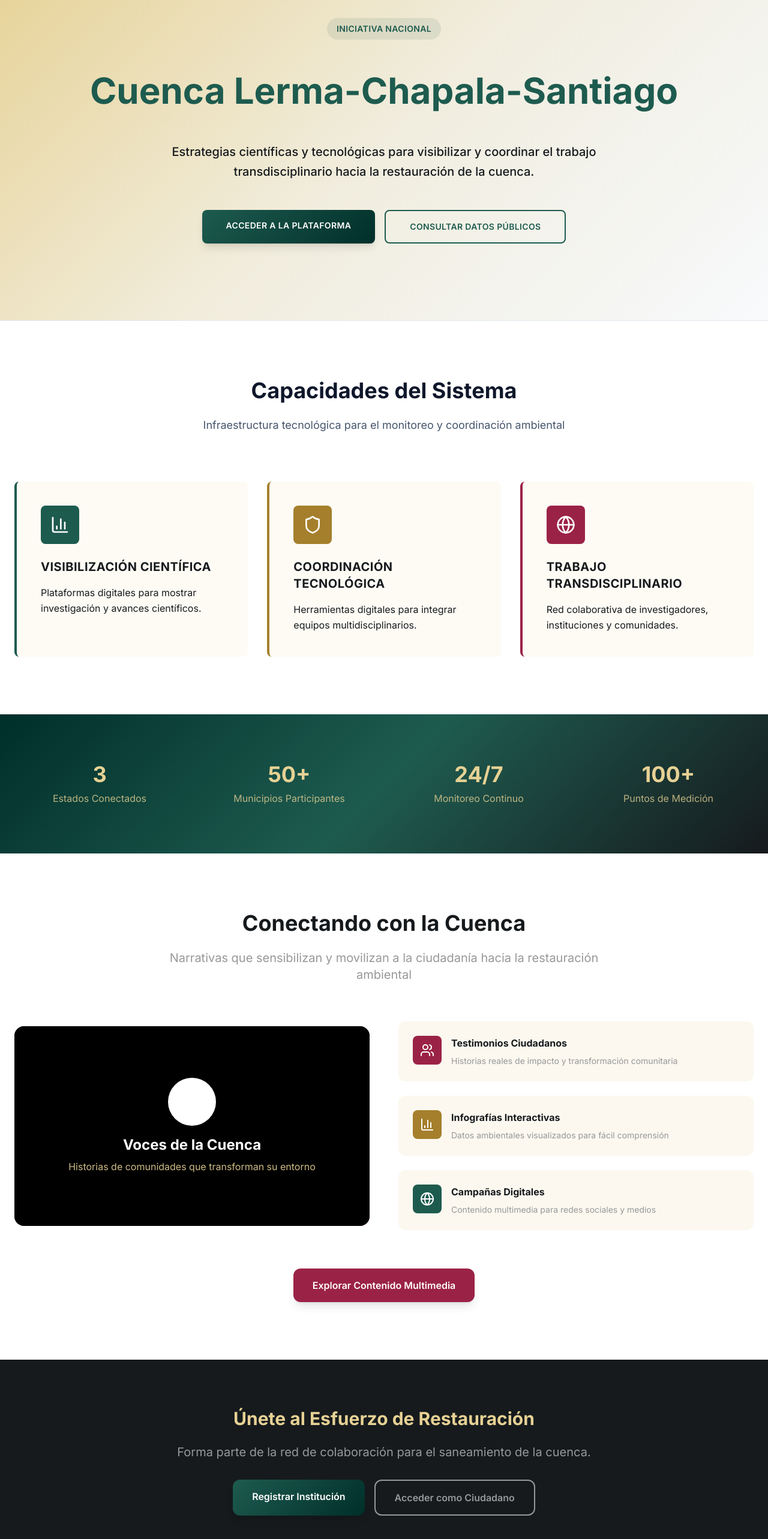
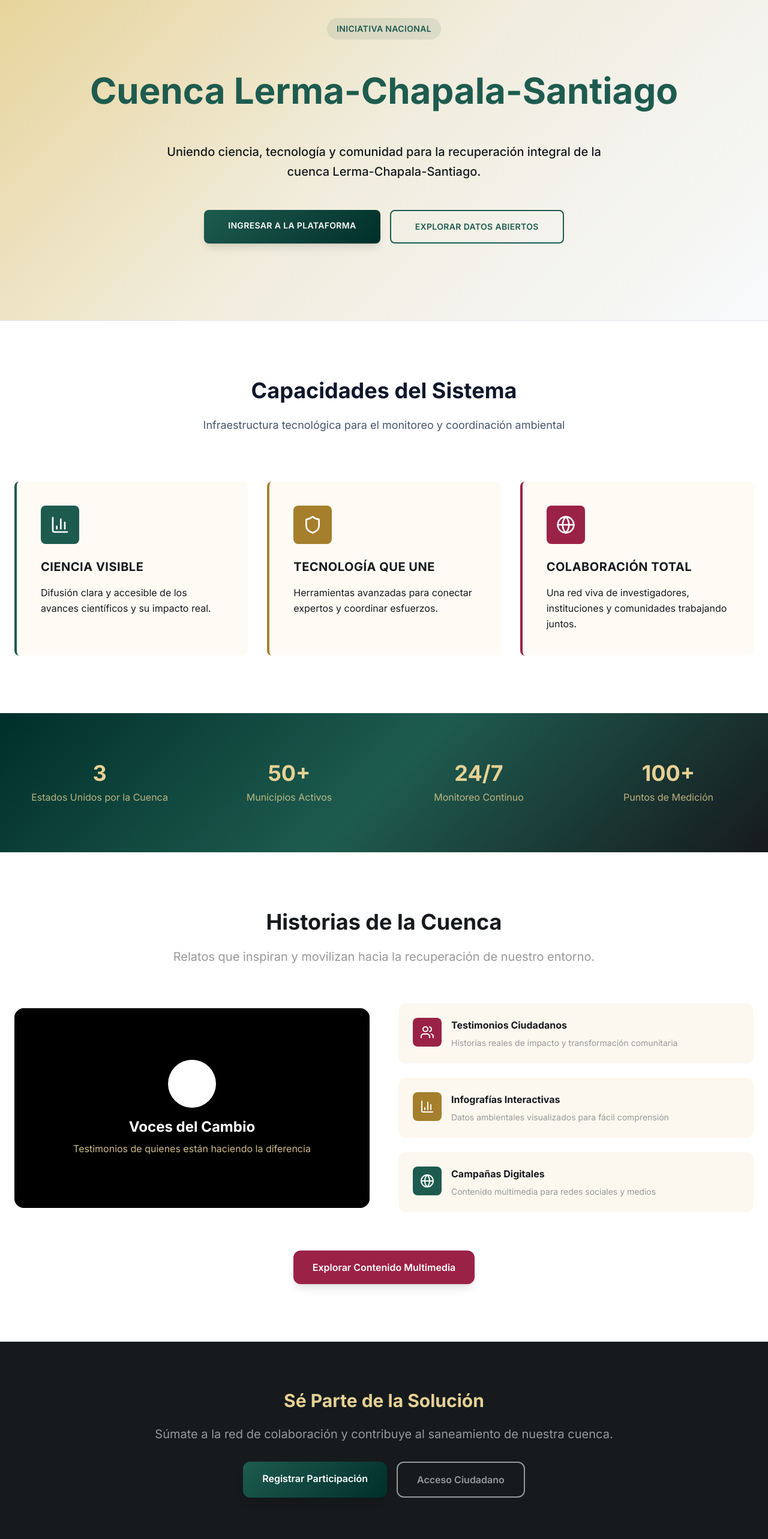
Before and after one commit to JuanMGlez/cuenca-hub, a Next.js app: page / in a window 1280 px wide. Shown: the part 230-2796 px from the top of the page at 60% size. Built offline with nearby package versions, Linux system fonts and the light colour scheme.

Commit message:
feat: Update titles, descriptions, and labels across communication, login, and home pages for improved clarity.

```diff
--- a/app/comunicacion-social/page.tsx
+++ b/app/comunicacion-social/page.tsx
@@ -24,17 +24,16 @@ export default function ComunicacionSocial() {
 
         <div className="relative z-10 text-center text-white max-w-4xl mx-auto px-6">
           <h1 className="text-5xl md:text-7xl font-bold mb-8 leading-tight">
-            Historias que
-            <span className="block text-cream">Transforman</span>
+            Historias de Cambio
           </h1>
           <p className="text-2xl mb-12 text-cream opacity-90 max-w-2xl mx-auto">
-            Conoce las estrategias científicas y tecnológicas que están transformando la cuenca
+            Descubre cómo la ciencia y la tecnología están recuperando nuestra cuenca.
           </p>
 
           <div className="flex flex-col sm:flex-row gap-6 justify-center items-center">
             <button className="group flex items-center space-x-3 bg-charcoal bg-opacity-80 backdrop-blur-md px-8 py-4 rounded-full text-cream font-semibold hover:bg-opacity-90 transition-all">
               <Play className="w-6 h-6 group-hover:scale-110 transition-transform" />
-              <span>Ver Documental Principal</span>
+              <span>Ver Documental</span>
             </button>
             <div className="flex items-center space-x-6 text-cream text-sm">
               <div className="flex items-center space-x-2">
@@ -54,8 +53,8 @@ export default function ComunicacionSocial() {
       <section className="py-24 px-6 bg-white border-t border-slate-200">
         <div className="max-w-7xl mx-auto">
           <div className="text-center mb-20">
-            <h2 className="text-4xl font-bold text-foreground mb-6">Voces de la Comunidad</h2>
-            <p className="text-lg text-foreground max-w-2xl mx-auto">Testimonios reales de quienes viven y trabajan por la cuenca</p>
+            <h2 className="text-4xl font-bold text-foreground mb-6">Testimonios Vivos</h2>
+            <p className="text-lg text-foreground max-w-2xl mx-auto">Experiencias reales de quienes trabajan día a día por la cuenca.</p>
           </div>
 
           <div className="grid md:grid-cols-2 lg:grid-cols-3 gap-8 max-w-6xl mx-auto">
@@ -90,8 +89,8 @@ export default function ComunicacionSocial() {
       <section className="py-24 px-6 bg-charcoal">
         <div className="max-w-7xl mx-auto">
           <div className="text-center mb-20">
-            <h2 className="text-4xl font-bold text-cream mb-6">Datos que Impactan</h2>
-            <p className="text-lg text-cream opacity-90 max-w-2xl mx-auto">Infografías interactivas que hacen visible el cambio</p>
+            <h2 className="text-4xl font-bold text-cream mb-6">Impacto en Cifras</h2>
+            <p className="text-lg text-cream opacity-90 max-w-2xl mx-auto">Visualiza el progreso y los resultados de nuestros esfuerzos conjuntos.</p>
           </div>
 
           <div className="grid lg:grid-cols-2 gap-12 items-center">
@@ -127,11 +126,11 @@ export default function ComunicacionSocial() {
       </section>
 
       {/* Campañas Digitales */}
-      <section className="py-24 px-6" style={{backgroundColor: 'color-mix(in srgb, var(--color-cream) 15%, transparent)'}}>
+      <section className="py-24 px-6" style={{ backgroundColor: 'color-mix(in srgb, var(--color-cream) 15%, transparent)' }}>
         <div className="max-w-7xl mx-auto">
           <div className="text-center mb-20">
-            <h2 className="text-4xl font-bold text-foreground mb-6">Campañas Activas</h2>
-            <p className="text-lg text-foreground max-w-2xl mx-auto">Únete a las iniciativas que están marcando la diferencia</p>
+            <h2 className="text-4xl font-bold text-foreground mb-6">Súmate a la Acción</h2>
+            <p className="text-lg text-foreground max-w-2xl mx-auto">Participa en las iniciativas que están transformando nuestra realidad.</p>
           </div>
 
           <div className="grid md:grid-cols-3 gap-8 max-w-5xl mx-auto">
@@ -158,9 +157,9 @@ export default function ComunicacionSocial() {
       {/* CTA Final */}
       <section className="py-20 px-6 bg-charcoal text-white">
         <div className="max-w-4xl mx-auto text-center">
-          <h2 className="text-3xl font-bold mb-6 text-cream">Sé Parte del Cambio</h2>
+          <h2 className="text-3xl font-bold mb-6 text-cream">Tu Voz Importa</h2>
           <p className="text-xl mb-8 text-cream opacity-90">
-            Comparte tu historia, descarga recursos o colabora en nuestras campañas
+            Comparte tu experiencia, accede a recursos y colabora con nosotros.
           </p>
           <div className="flex flex-col sm:flex-row gap-6 justify-center items-center">
             <button className="btn-primary px-8 py-4 rounded-xl font-semibold shadow-lg flex items-center space-x-2">
--- a/app/login/page.tsx
+++ b/app/login/page.tsx
@@ -53,7 +53,7 @@ export default function Login() {
         <div className="max-w-7xl mx-auto px-6 py-4 flex items-center justify-between">
           <Link href="/" className="flex items-center space-x-3 text-foreground hover:text-primary transition-colors">
             <ArrowLeft className="w-5 h-5" />
-            <span className="font-semibold">Volver a Cuenca Hub</span>
+            <span className="font-semibold">Regresar al Inicio</span>
           </Link>
           <div className="text-sm text-neutral">Iniciar Sesión</div>
         </div>
@@ -63,7 +63,7 @@ export default function Login() {
         <div className="max-w-md mx-auto">
           <div className="text-center mb-8">
             <h1 className="text-3xl font-bold text-foreground mb-4">Iniciar Sesión</h1>
-            <p className="text-lg text-foreground">Accede a la plataforma científica</p>
+            <p className="text-lg text-foreground">Ingresa a tu cuenta para continuar colaborando</p>
           </div>
 
           <div className="bg-white rounded-2xl shadow-lg p-8">
@@ -81,7 +81,7 @@ export default function Login() {
               )}
 
               <div>
-                <label className="block text-sm font-semibold text-foreground mb-2">Correo Electrónico</label>
+                <label className="block text-sm font-semibold text-foreground mb-2">Correo Institucional o Personal</label>
                 <div className="relative">
                   <Mail className="absolute left-3 top-3 w-5 h-5 text-neutral" />
                   <input
@@ -97,7 +97,7 @@ export default function Login() {
               </div>
 
               <div>
-                <label className="block text-sm font-semibold text-foreground mb-2">Contraseña</label>
+                <label className="block text-sm font-semibold text-foreground mb-2">Tu Contraseña</label>
                 <div className="relative">
                   <Lock className="absolute left-3 top-3 w-5 h-5 text-neutral" />
                   <input
@@ -115,11 +115,10 @@ export default function Login() {
               <button
                 type="submit"
                 disabled={loading || success}
-                className={`w-full py-4 rounded-xl font-semibold shadow-lg transition-all duration-300 ${
-                  success
+                className={`w-full py-4 rounded-xl font-semibold shadow-lg transition-all duration-300 ${success
                     ? 'bg-green-600 text-white'
                     : 'btn-primary hover:shadow-xl hover:-translate-y-0.5'
-                } disabled:opacity-50 disabled:cursor-not-allowed disabled:transform-none`}
+                  } disabled:opacity-50 disabled:cursor-not-allowed disabled:transform-none`}
               >
                 {success ? '✓ ¡Exitoso!' : loading ? (
                   <div className="flex items-center justify-center space-x-2">
@@ -132,9 +131,9 @@ export default function Login() {
 
             <div className="mt-6 text-center">
               <p className="text-neutral">
-                ¿No tienes cuenta?
+                ¿Aún no tienes cuenta?
                 <Link href="/registro" className="text-primary hover:underline ml-1 font-semibold">
-                  Regístrate aquí
+                  Únete aquí
                 </Link>
               </p>
             </div>
--- a/app/page.tsx
+++ b/app/page.tsx
@@ -28,7 +28,7 @@ export default function Home() {
                   </div>
                   <div className="border-l-2 border-neutral pl-4">
                     <div className="text-2xl font-bold text-foreground tracking-tight">Cuenca Hub</div>
-                    <div className="text-sm text-neutral font-medium">Estrategias Científicas para Restauración de Cuencas</div>
+                    <div className="text-sm text-neutral font-medium">Ciencia y Tecnología para la Restauración de Cuencas</div>
                   </div>
                 </div>
               </div>
@@ -75,15 +75,14 @@ export default function Home() {
               <span className="block text-primary">Cuenca Lerma-Chapala-Santiago</span>
             </h1>
             <p className="text-xl mb-12 leading-relaxed max-w-3xl mx-auto font-medium text-foreground">
-              Estrategias científicas y tecnológicas para visibilizar y coordinar
-              el trabajo transdisciplinario hacia la restauración de la cuenca.
+              Uniendo ciencia, tecnología y comunidad para la recuperación integral de la cuenca Lerma-Chapala-Santiago.
             </p>
             <div className="flex flex-col sm:flex-row gap-4 justify-center">
               <Link href="/login" className="inline-block btn-primary px-10 py-4 rounded-lg font-semibold shadow-lg text-sm uppercase tracking-wide">
-                Acceder a la Plataforma
+                Ingresar a la Plataforma
               </Link>
               <button className="border-2 border-primary text-primary px-10 py-4 rounded-lg font-semibold transition-all duration-300 hover:shadow-lg text-sm uppercase tracking-wide hover:bg-primary hover:bg-opacity-5">
-                Consultar Datos Públicos
+                Explorar Datos Abiertos
               </button>
             </div>
           </div>
@@ -104,8 +103,8 @@ export default function Home() {
               <div className="w-16 h-16 bg-primary rounded-lg flex items-center justify-center mb-6">
                 <BarChart3 className="w-8 h-8 text-white" />
               </div>
-              <h3 className="text-xl font-bold mb-4 uppercase tracking-wide text-foreground">Visibilización Científica</h3>
-              <p className="leading-relaxed text-foreground">Plataformas digitales para mostrar investigación y avances científicos.</p>
+              <h3 className="text-xl font-bold mb-4 uppercase tracking-wide text-foreground">Ciencia Visible</h3>
+              <p className="leading-relaxed text-foreground">Difusión clara y accesible de los avances científicos y su impacto real.</p>
             </div>
 
             {/* Monitoreo */}
@@ -113,8 +112,8 @@ export default function Home() {
               <div className="w-16 h-16 rounded-lg flex items-center justify-center mb-6" style={{backgroundColor: 'var(--color-gold)'}}>
                 <Shield className="w-8 h-8 text-white" />
               </div>
-              <h3 className="text-xl font-bold mb-4 uppercase tracking-wide text-foreground">Coordinación Tecnológica</h3>
-              <p className="leading-relaxed text-foreground">Herramientas digitales para integrar equipos multidisciplinarios.</p>
+              <h3 className="text-xl font-bold mb-4 uppercase tracking-wide text-foreground">Tecnología que Une</h3>
+              <p className="leading-relaxed text-foreground">Herramientas avanzadas para conectar expertos y coordinar esfuerzos.</p>
             </div>
 
             {/* Colaboración */}
@@ -122,8 +121,8 @@ export default function Home() {
               <div className="w-16 h-16 bg-secondary rounded-lg flex items-center justify-center mb-6">
                 <Globe className="w-8 h-8 text-white" />
               </div>
-              <h3 className="text-xl font-bold mb-4 uppercase tracking-wide text-foreground">Trabajo Transdisciplinario</h3>
-              <p className="leading-relaxed text-foreground">Red colaborativa de investigadores, instituciones y comunidades.</p>
+              <h3 className="text-xl font-bold mb-4 uppercase tracking-wide text-foreground">Colaboración Total</h3>
+              <p className="leading-relaxed text-foreground">Una red viva de investigadores, instituciones y comunidades trabajando juntos.</p>
             </div>
           </div>
         </div>
@@ -135,11 +134,11 @@ export default function Home() {
           <div className="grid md:grid-cols-4 gap-8 text-center">
             <div>
               <div className="text-4xl font-bold mb-2 text-cream">3</div>
-              <div className="text-cream opacity-80">Estados Conectados</div>
+              <div className="text-cream opacity-80">Estados Unidos por la Cuenca</div>
             </div>
             <div>
               <div className="text-4xl font-bold mb-2 text-cream">50+</div>
-              <div className="text-cream opacity-80">Municipios Participantes</div>
+              <div className="text-cream opacity-80">Municipios Activos</div>
             </div>
             <div>
               <div className="text-4xl font-bold mb-2 text-cream">24/7</div>
@@ -157,8 +156,8 @@ export default function Home() {
       <section className="py-24 px-6 bg-white">
         <div className="max-w-7xl mx-auto">
           <div className="text-center mb-16">
-            <h2 className="text-4xl font-bold text-foreground mb-6">Conectando con la Cuenca</h2>
-            <p className="text-xl text-neutral max-w-3xl mx-auto">Narrativas que sensibilizan y movilizan a la ciudadanía hacia la restauración ambiental</p>
+            <h2 className="text-4xl font-bold text-foreground mb-6">Historias de la Cuenca</h2>
+            <p className="text-xl text-neutral max-w-3xl mx-auto">Relatos que inspiran y movilizan hacia la recuperación de nuestro entorno.</p>
           </div>
 
           <div className="grid lg:grid-cols-2 gap-12 items-center mb-16">
@@ -170,8 +169,8 @@ export default function Home() {
                   <div className="w-20 h-20 bg-white bg-opacity-20 rounded-full flex items-center justify-center mb-4 mx-auto backdrop-blur-sm">
                     <div className="w-0 h-0 border-l-8 border-l-white border-t-6 border-t-transparent border-b-6 border-b-transparent ml-1"></div>
                   </div>
-                  <h3 className="text-2xl font-bold mb-2">Voces de la Cuenca</h3>
-                  <p className="text-cream opacity-90">Historias de comunidades que transforman su entorno</p>
+                  <h3 className="text-2xl font-bold mb-2">Voces del Cambio</h3>
+                  <p className="text-cream opacity-90">Testimonios de quienes están haciendo la diferencia</p>
                 </div>
               </div>
             </div>
@@ -222,16 +221,16 @@ export default function Home() {
       {/* CTA Section */}
       <section className="py-20 px-6 text-white bg-charcoal">
         <div className="max-w-4xl mx-auto text-center">
-          <h2 className="text-3xl font-bold mb-6 text-cream">Únete al Esfuerzo de Restauración</h2>
+          <h2 className="text-3xl font-bold mb-6 text-cream">Sé Parte de la Solución</h2>
           <p className="text-xl mb-8 text-neutral">
-            Forma parte de la red de colaboración para el saneamiento de la cuenca.
+            Súmate a la red de colaboración y contribuye al saneamiento de nuestra cuenca.
           </p>
           <div className="flex flex-col sm:flex-row gap-4 justify-center">
             <Link href="/registro" className="inline-block btn-primary px-8 py-4 rounded-xl font-semibold shadow-lg">
-              Registrar Institución
+              Registrar Participación
             </Link>
             <Link href="/login" className="inline-block border-2 border-neutral text-neutral px-8 py-4 rounded-xl font-semibold transition-all duration-300 hover:shadow-lg hover:bg-neutral hover:bg-opacity-10">
-              Acceder como Ciudadano
+              Acceso Ciudadano
             </Link>
           </div>
         </div>
--- a/app/registro/page.tsx
+++ b/app/registro/page.tsx
@@ -159,9 +159,9 @@ export default function Registro() {
         <div className="max-w-7xl mx-auto px-6 py-4 flex items-center justify-between">
           <Link href="/" className="flex items-center space-x-3 text-foreground hover:text-primary transition-colors">
             <ArrowLeft className="w-5 h-5" />
-            <span className="font-semibold">Volver a Cuenca Hub</span>
+            <span className="font-semibold">Regresar al Inicio</span>
           </Link>
-          <div className="text-sm text-neutral">Registro Científico</div>
+          <div className="text-sm text-neutral">Registro a la Plataforma</div>
         </div>
       </header>
 
@@ -169,8 +169,8 @@ export default function Registro() {
         <div className="max-w-2xl mx-auto">
           {/* Header del formulario */}
           <div className="text-center mb-8">
-            <h1 className="text-3xl font-bold text-foreground mb-4">Registro Científico</h1>
-            <p className="text-lg text-foreground">Únete a la red de investigación transdisciplinaria del COMECyT</p>
+            <h1 className="text-3xl font-bold text-foreground mb-4">Crear Nueva Cuenta</h1>
+            <p className="text-lg text-foreground">Únete a la red de colaboración para la restauración de la cuenca.</p>
           </div>
 
           {/* Formulario */}
@@ -190,13 +190,13 @@ export default function Registro() {
 
               {/* Tipo de usuario */}
               <div>
-                <label className="block text-sm font-semibold text-foreground mb-3">Tipo de Usuario <span className="text-red-500">*</span></label>
+                <label className="block text-sm font-semibold text-foreground mb-3">Perfil de Colaboración <span className="text-red-500">*</span></label>
                 <div className="grid grid-cols-2 gap-3">
                   {[
-                    { value: 'comunitario', label: 'Comunitario/Ciudadano' },
-                    { value: 'academico', label: 'Académico/Investigador' },
-                    { value: 'institucional', label: 'Institucional/Gubernamental' },
-                    { value: 'organizacional', label: 'Organizacional/Sectorial' }
+                    { value: 'comunitario', label: 'Ciudadanía / Comunidad' },
+                    { value: 'academico', label: 'Academia / Investigación' },
+                    { value: 'institucional', label: 'Gobierno / Institución' },
+                    { value: 'organizacional', label: 'Organización / Sector Privado' }
                   ].map((tipo) => (
                     <label key={tipo.value} className="relative">
                       <input
@@ -207,8 +207,7 @@ export default function Registro() {
                         onChange={handleChange}
                         className="sr-only"
                       />
-                      <div className={`p-3 text-center rounded-lg border-2 cursor-pointer transition-all ${
-                        formData.tipoUsuario === tipo.value
+                      <div className={`p-3 text-center rounded-lg border-2 cursor-pointer transition-all ${formData.tipoUsuario === tipo.value
                           ? 'border-primary bg-primary text-white'
                           : 'border-neutral border-opacity-20 hover:border-primary'
                         }`}>
@@ -278,8 +277,7 @@ export default function Registro() {
                       name="password"
                       value={formData.password}
                       onChange={handleChange}
-                      className={`w-full pl-10 pr-4 py-3 border rounded-lg focus:outline-none transition-colors ${
-                        formData.password && formData.password.length < 8
+                      className={`w-full pl-10 pr-4 py-3 border rounded-lg focus:outline-none transition-colors ${formData.password && formData.password.length < 8
                           ? 'border-red-300 focus:border-red-500'
                           : formData.password && formData.password.length >= 8
                             ? 'border-green-300 focus:border-green-500'
@@ -302,8 +300,7 @@ export default function Registro() {
                       name="confirmPassword"
                       value={formData.confirmPassword}
                       onChange={handleChange}
-                      className={`w-full pl-10 pr-4 py-3 border rounded-lg focus:outline-none transition-colors ${
-                        formData.confirmPassword && formData.password !== formData.confirmPassword
+                      className={`w-full pl-10 pr-4 py-3 border rounded-lg focus:outline-none transition-colors ${formData.confirmPassword && formData.password !== formData.confirmPassword
                           ? 'border-red-300 focus:border-red-500'
                           : formData.confirmPassword && formData.password === formData.confirmPassword && formData.password
                             ? 'border-green-300 focus:border-green-500'
@@ -496,7 +493,7 @@ export default function Registro() {
                 disabled={loading}
                 className="w-full bg-primary text-white py-3 px-6 rounded-lg font-semibold hover:bg-opacity-90 transition-all disabled:opacity-50 disabled:cursor-not-allowed"
               >
-                {loading ? 'Registrando...' : 'Crear Cuenta Científica'}
+                {loading ? 'Registrando...' : 'Completar Registro'}
               </button>
 
               {/* Link a login */}
```
Lines whose indentation alone changed are shown as unchanged.
